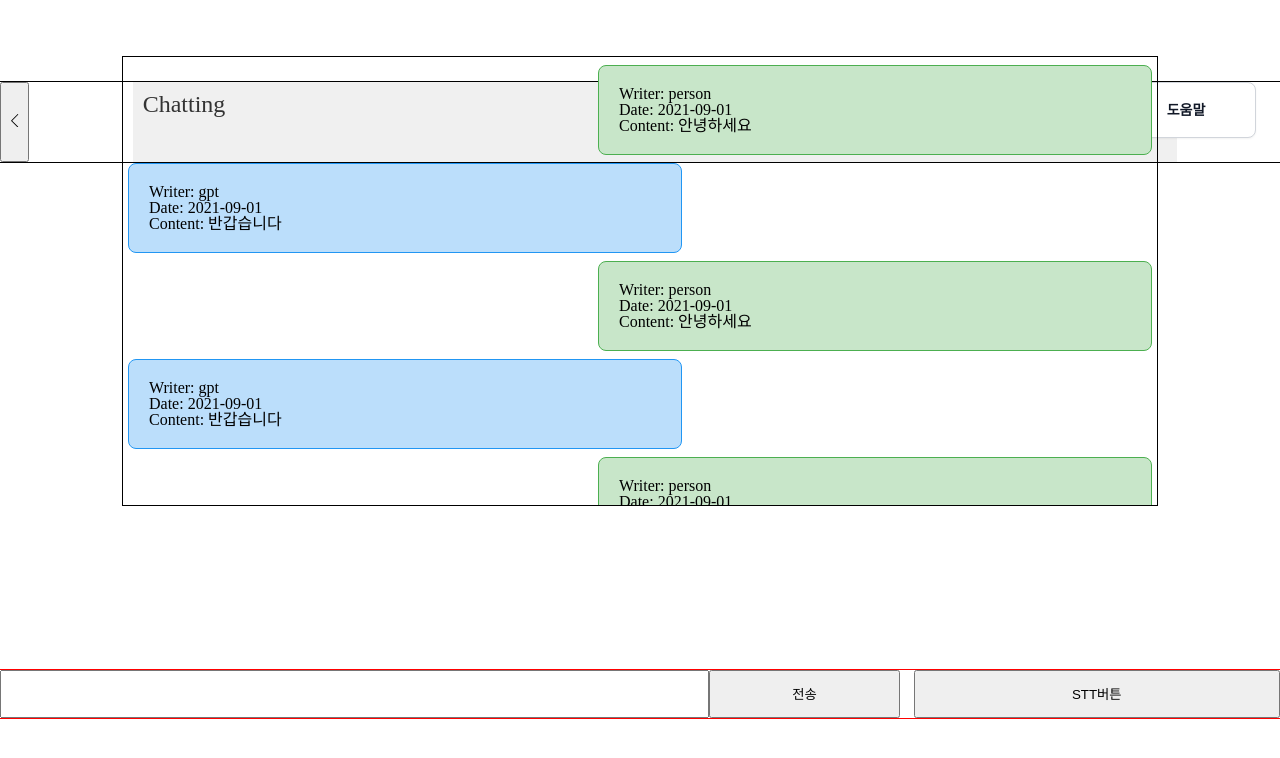
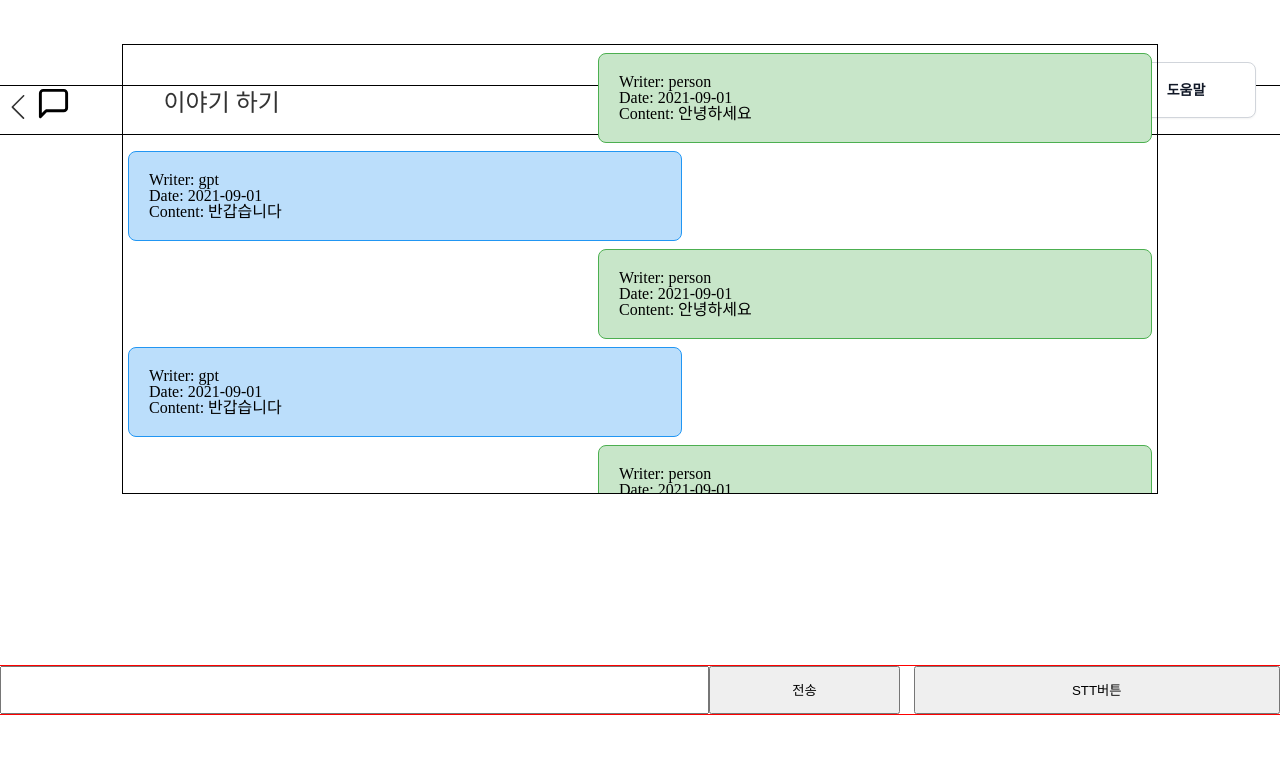
Before and after one commit to CWDll/Mearing, a React (Create React App) app: page /chatbot in a window 1280 px wide. Shown: the top 758 px of the page. Built offline with nearby package versions, Linux system fonts and the light colour scheme.

Commit message:
[Style] 헤더 뒤로가기 버튼 컴포넌트로 변경

```diff
--- a/src/components/common/Button.tsx
+++ b/src/components/common/Button.tsx
@@ -5,8 +5,8 @@ const ButtonWrapper = styled.button`
   width: 10em;
   height: 4em;
   border-radius: 5px;
-  border: 1px solid black;
-  background-color: green;
+  border: none;
+  background-color: darkgray;
 `;
 
 type ButtonProps = {
@@ -28,6 +28,10 @@ export default Button;
 // 버튼 스타일링
 const PrimaryButton = styled(ButtonWrapper)`
   /* Primary 버튼 스타일을 여기에 작성하세요 */
+  font-weight: bold;
+  padding: 0;
+  font-size: 15px;
+  color: white;
 `;
 
 const SecondaryButton = styled(ButtonWrapper)`
--- a/src/components/common/TitleBar.tsx
+++ b/src/components/common/TitleBar.tsx
@@ -4,8 +4,7 @@ import styled from "styled-components";
 const TitleContainer = styled.div`
   width: 80%;
   margin: 0 auto;
-  padding: 10px;
-  background-color: #f0f0f0;
+  padding: 5px;
 `;
 
 const TitleText = styled.h1`
--- /dev/null
+++ b/src/components/common/TitleBarButton.tsx
@@ -0,0 +1,25 @@
+import React from "react";
+import styled from "styled-components";
+import { SlArrowLeft } from "react-icons/sl";
+
+type TitleBarButtonProps = {
+  onClick: () => void;
+};
+
+const BarButton = styled.button`
+  background-color: transparent;
+  border: none;
+  cursor: pointer;
+  font-size: 1.5rem;
+  color: #333;
+`;
+
+const TitleBarButton: React.FC<TitleBarButtonProps> = ({ onClick }) => {
+  return (
+    <BarButton onClick={onClick}>
+      <SlArrowLeft />
+    </BarButton>
+  );
+};
+
+export default TitleBarButton;
--- a/src/pages/ChatbotPage/ChatbotPage.tsx
+++ b/src/pages/ChatbotPage/ChatbotPage.tsx
@@ -4,9 +4,11 @@ import { useNavigate } from "react-router-dom";
 
 // reacticons
 import { SlArrowLeft } from "react-icons/sl";
+import { FiMessageSquare } from "react-icons/fi";
 
 // 컴포넌트 가져오기
 import TitleBar from "../../components/common/TitleBar";
+import TitleBarButton from "../../components/common/TitleBarButton";
 import { SecondaryButton } from "../../components/common/Button";
 import HelpModal from "../../components/HelpModal";
 import ChatbotMsgBox from "../../components/ChatbotMsgBox";
@@ -21,10 +23,9 @@ const ChatbotPage: React.FC = () => {
   return (
     <S.ChatbotContainer>
       <S.Header>
-        <button onClick={goToBack}>
-          <SlArrowLeft />
-        </button>
-        <TitleBar title="Chatting" />
+        <TitleBarButton onClick={goToBack} />
+        <FiMessageSquare size={"35px"} />
+        <TitleBar title="이야기 하기" />
       </S.Header>
       <HelpModal />
       <S.ChatMsgContainer>
--- a/src/pages/ChatbotPage/style.tsx
+++ b/src/pages/ChatbotPage/style.tsx
@@ -13,7 +13,7 @@ export const Header = styled.div`
   flex-direction: row;
   justify-content: space-between;
   width: 100%;
-  height: 5em;
+  height: 3em;
   border: 1px solid black;
 `;
 
--- a/src/pages/MainPage/MainPage.tsx
+++ b/src/pages/MainPage/MainPage.tsx
@@ -69,6 +69,7 @@ const MainPage: React.FC = () => {
   return (
     <S.MainContainer>
       <TitleBar title="Mearing" date={dateInfo} />
+      <p>저장된 이야기 목록입니다.</p>
       {/* map 함수를 사용하여 더미데이터(저장한 채팅 내역)을 넣을 예정 */}
       <S.SavedChatContainer>
         {dummyData.map((item, index) => (
--- a/src/pages/MainPage/style.tsx
+++ b/src/pages/MainPage/style.tsx
@@ -13,7 +13,7 @@ export const SavedChatContainer = styled.div`
   flex-direction: column;
   align-items: center;
   min-width: 80%;
-  height: 25em;
+  height: 70%;
   border: 1px solid black;
   overflow-y: auto;
   padding-top: 1em;
@@ -23,6 +23,5 @@ export const ButtonContainer = styled.div`
   display: flex;
   flex-direction: row;
   justify-content: space-around;
-  border: 1px solid red;
   width: 80%;
 `;
```
